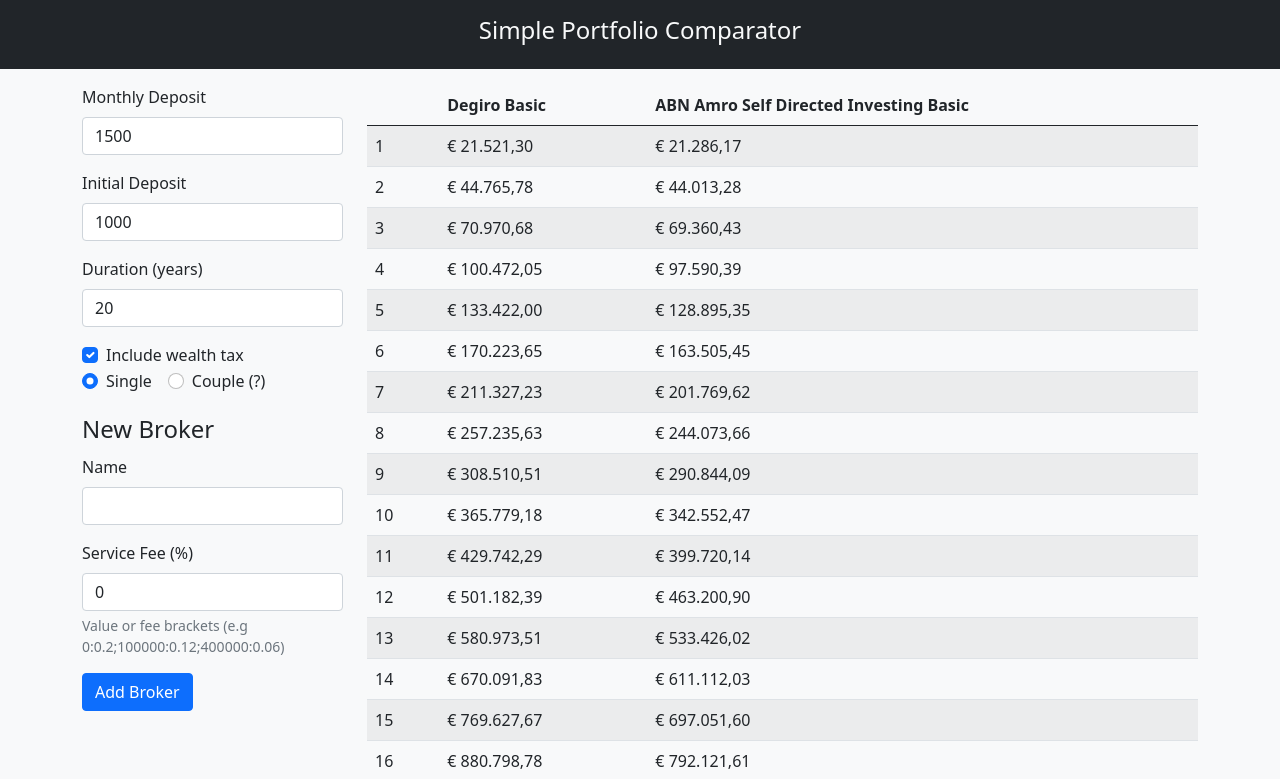
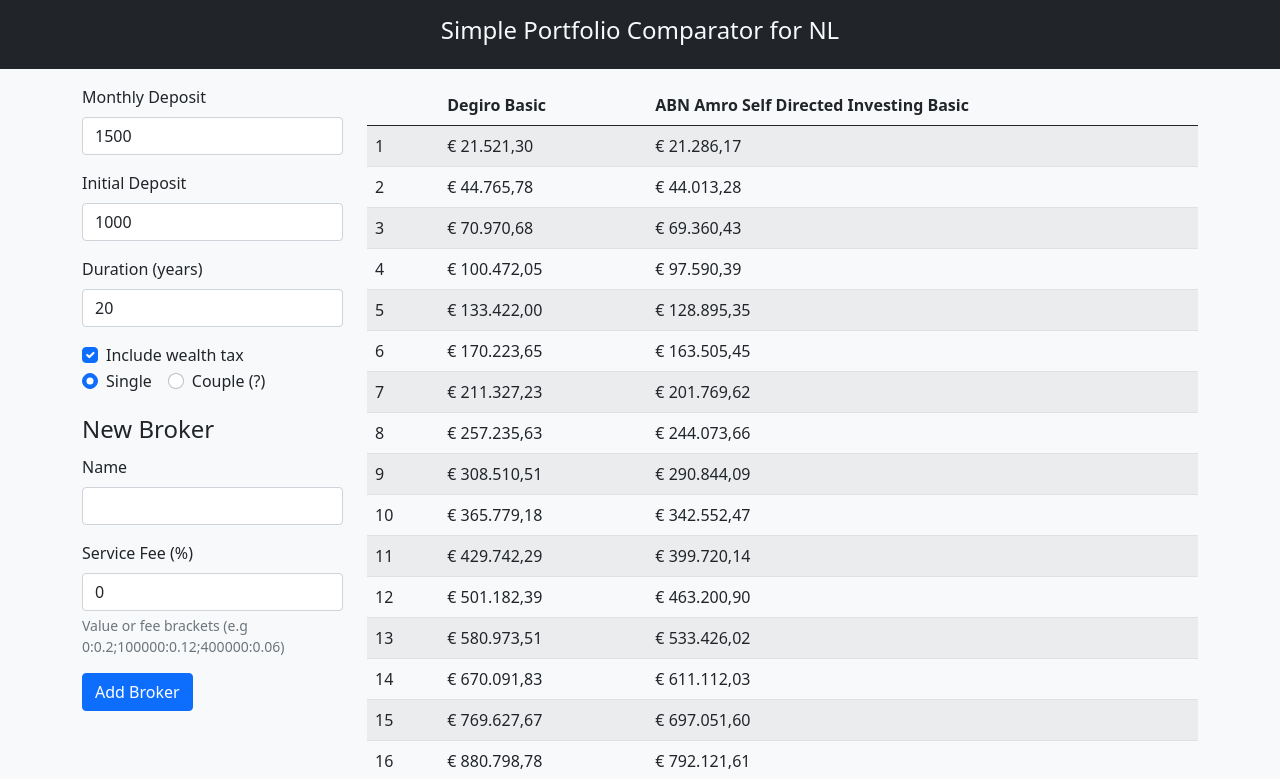
Before and after one commit to sevilyilmaz/portfolio-comparator, a Vue app: page / in a window 1280 px wide. Shown: the top 779 px of the page. Built offline with nearby package versions, Linux system fonts and the light colour scheme.

Commit message:
feat: updates title

```diff
--- a/src/components/AppHeader.vue
+++ b/src/components/AppHeader.vue
@@ -1,7 +1,7 @@
 <template>
   <header class="bg-dark text-light text-center">
     <div class="container py-3 mb-3">
-      <h4>Simple Portfolio Comparator</h4>
+      <h4>Simple Portfolio Comparator for NL</h4>
     </div>
   </header>
 </template>
```
